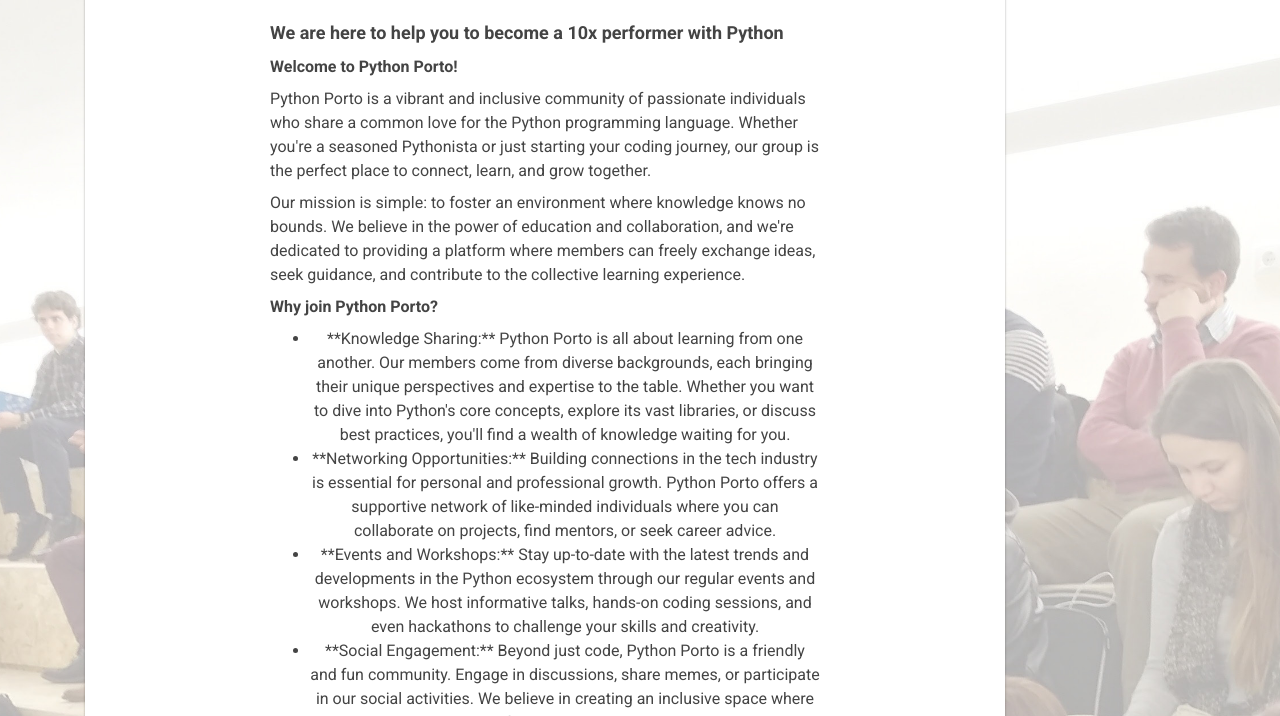
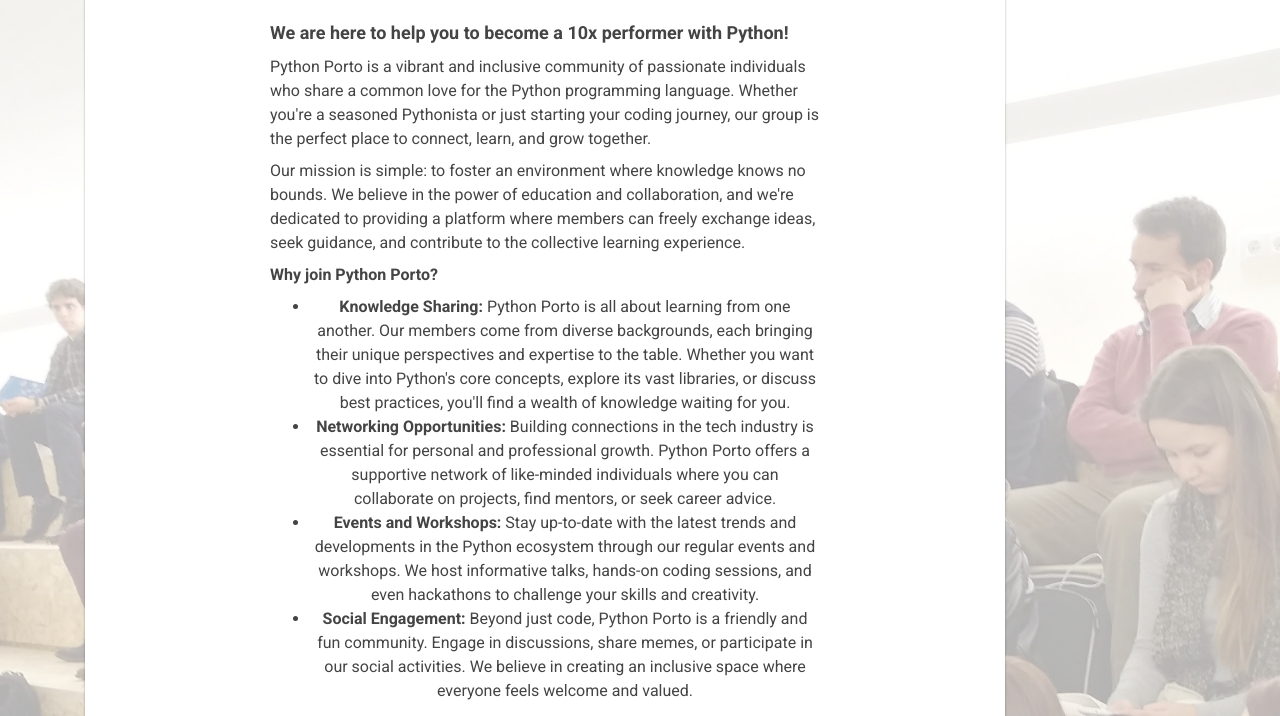
Before and after one commit to pyporto/pyporto.github.io, a plain HTML site: page index.html in a window 1280 px wide. Shown: the part 309-1025 px from the top of the page. Drawn offline with nearby package versions, Linux system fonts and the light colour scheme.

Commit message:
Update index.html

```diff
--- a/index.html
+++ b/index.html
@@ -85,12 +85,7 @@
             <div class="col-12 col-xl-8 text-center">
               <h1>Python Porto</h1>
               <p class="text-h3 text-left">
-                <b>We are here to help you to become a 10x performer with Python</b>
-              </p>
-
-
-              <p class="text-h4 text-left">
-                <b>Welcome to Python Porto!</b>
+                <b>We are here to help you to become a 10x performer with Python!</b>
               </p>
 
               <p class="text-h4 text-left">
@@ -104,14 +99,14 @@
               <p class="text-h4 text-left">
                 <b>Why join Python Porto?</b>
                 <ul>
-                  <li>**Knowledge Sharing:** Python Porto is all about learning from one another. Our members come from diverse backgrounds, each bringing their unique perspectives and expertise to the table. Whether you want to dive into Python's core concepts, explore its vast libraries, or discuss best practices, you'll find a wealth of knowledge waiting for you.</li>
-                  <li>**Networking Opportunities:** Building connections in the tech industry is essential for personal and professional growth. Python Porto offers a supportive network of like-minded individuals where you can collaborate on projects, find mentors, or seek career advice.</li>
-                  <li>**Events and Workshops:** Stay up-to-date with the latest trends and developments in the Python ecosystem through our regular events and workshops. We host informative talks, hands-on coding sessions, and even hackathons to challenge your skills and creativity.</li>
-                  <li>**Social Engagement:** Beyond just code, Python Porto is a friendly and fun community. Engage in discussions, share memes, or participate in our social activities. We believe in creating an inclusive space where everyone feels welcome and valued.</li>
+                  <li><b>Knowledge Sharing:</b> Python Porto is all about learning from one another. Our members come from diverse backgrounds, each bringing their unique perspectives and expertise to the table. Whether you want to dive into Python's core concepts, explore its vast libraries, or discuss best practices, you'll find a wealth of knowledge waiting for you.</li>
+                  <li><b>Networking Opportunities:</b> Building connections in the tech industry is essential for personal and professional growth. Python Porto offers a supportive network of like-minded individuals where you can collaborate on projects, find mentors, or seek career advice.</li>
+                  <li><b>Events and Workshops:</b> Stay up-to-date with the latest trends and developments in the Python ecosystem through our regular events and workshops. We host informative talks, hands-on coding sessions, and even hackathons to challenge your skills and creativity.</li>
+                  <li><b>Social Engagement:</b> Beyond just code, Python Porto is a friendly and fun community. Engage in discussions, share memes, or participate in our social activities. We believe in creating an inclusive space where everyone feels welcome and valued.</li>
                 </ul>
               </p>
 
-              <p lass="text-h4 text-left">
+              <p class="text-h4 text-left">
                 <b>Join Python Porto on our various platforms:</b>
 
                 <ul>
```
